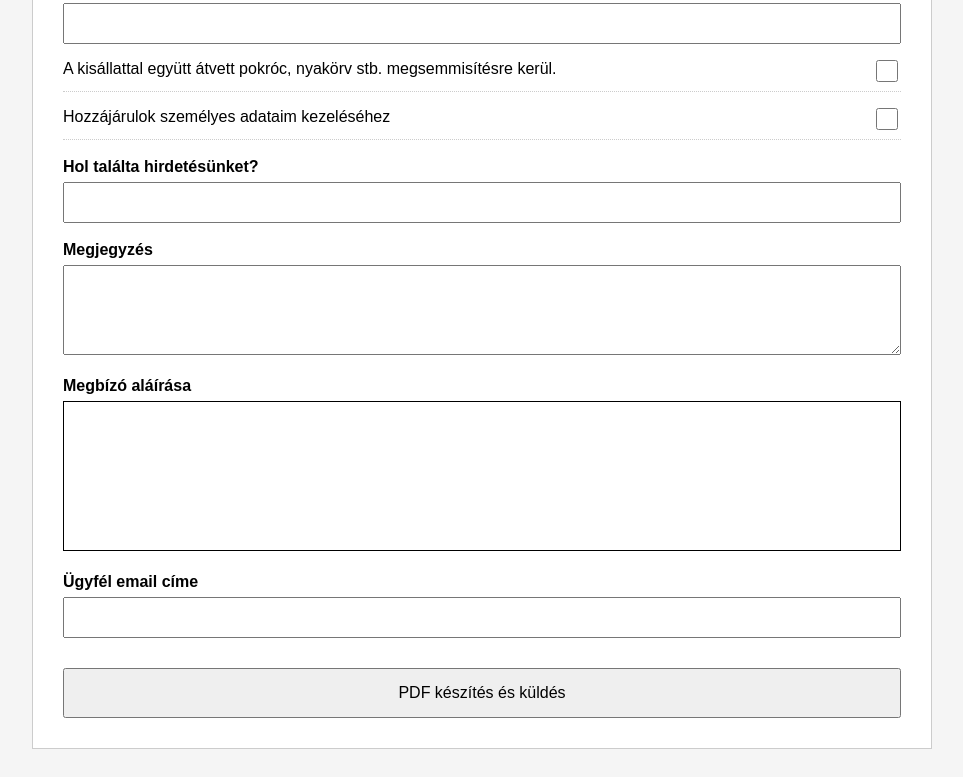
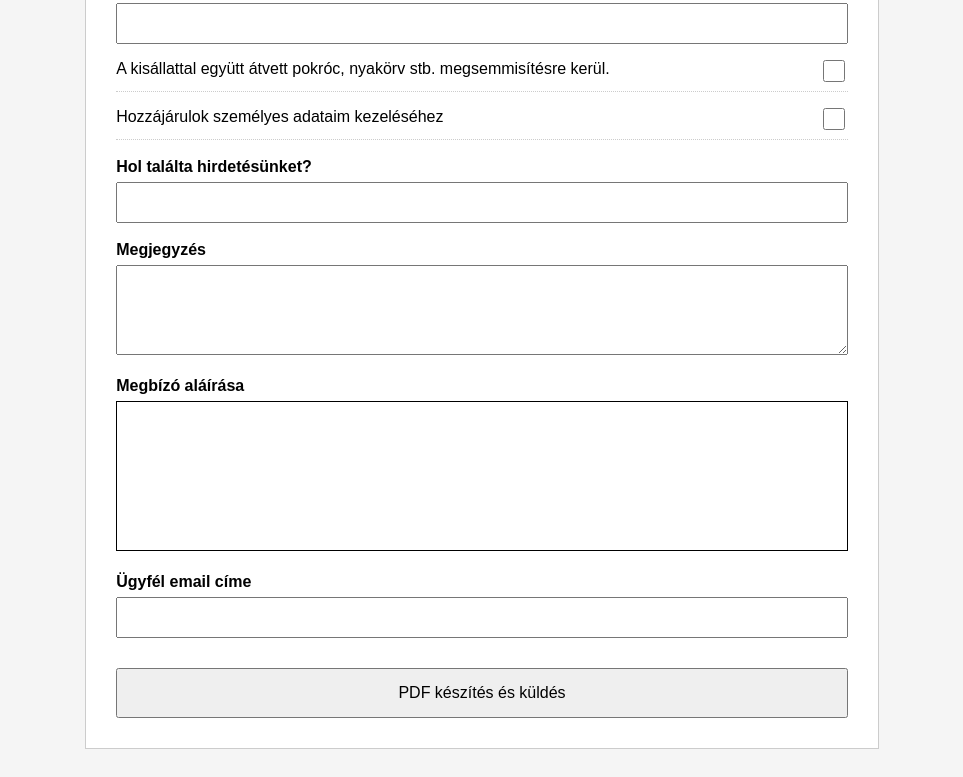
Before and after one commit to azonositolap-cmd/AZONOSITO-LAP-, a website: page index.html in a window 1280 px wide. Both pictures are taken after a click on the button "PDF készítés és küldés". Shown: the part 1295-2072 px from the top of the page, without its empty margins (158-1121 px from the left). Drawn offline with Linux system fonts and the light colour scheme.

Commit message:
Update index.html

```diff
--- a/index.html
+++ b/index.html
@@ -16,7 +16,7 @@ body {
 
 .container {
   background: #fff;
-  max-width: 900px;
+  width: 210mm;
   margin: auto;
   padding: 30px;
   border: 1px solid #ccc;
@@ -88,16 +88,17 @@ canvas {
   height: 22px;
 }
 
-.signature-block {
-  margin-top: 20px;
-}
-
 button {
   margin-top: 30px;
   padding: 14px;
   width: 100%;
   font-size: 16px;
   cursor: pointer;
+}
+
+@media print {
+  body { background: #fff; }
+  .container { border: none; }
 }
 </style>
 
@@ -166,14 +167,8 @@ button {
 </div>
 
 <label>Található-e implantátum (chipen kívül, fém, orvosi eszköz)?</label>
-<div class="checkbox">
-  <span>Igen</span>
-  <input type="checkbox" class="implant">
-</div>
-<div class="checkbox">
-  <span>Nem</span>
-  <input type="checkbox" class="implant">
-</div>
+<div class="checkbox"><span>Igen</span><input type="checkbox" class="implant"></div>
+<div class="checkbox"><span>Nem</span><input type="checkbox" class="implant"></div>
 
 <label>Milyen urna?</label>
 <input type="text">
@@ -185,14 +180,8 @@ button {
 </select>
 
 <label>Fizetés módja</label>
-<div class="checkbox">
-  <span>Készpénz</span>
-  <input type="checkbox">
-</div>
-<div class="checkbox">
-  <span>Átutalás (egy összegben)</span>
-  <input type="checkbox">
-</div>
+<div class="checkbox"><span>Készpénz</span><input type="checkbox"></div>
+<div class="checkbox"><span>Átutalás (egy összegben)</span><input type="checkbox"></div>
 
 <label>Elszállításnál fizetett összeg (Ft)</label>
 <input type="number">
@@ -276,11 +265,22 @@ pdfBtn.onclick = async () => {
 
   const fileName = `${ds}_${clean(cim.value || "cim_nelkul")}.pdf`;
 
-  const pdfBlob = await html2pdf().from(doc).set({
-    margin:10,
-    html2canvas:{ scale: window.innerWidth<768?0.65:0.85 },
-    jsPDF:{ unit:"mm", format:"a4", orientation:"portrait" }
-  }).outputPdf("blob");
+  const opt = {
+    margin: 10,
+    filename: fileName,
+    image: { type: 'jpeg', quality: 0.98 },
+    html2canvas: {
+      scale: 2,
+      scrollX: 0,
+      scrollY: 0,
+      windowWidth: doc.scrollWidth,
+      windowHeight: doc.scrollHeight
+    },
+    jsPDF: { unit: 'mm', format: 'a4', orientation: 'portrait' },
+    pagebreak: { mode: ['css','legacy'] }
+  };
+
+  const pdfBlob = await html2pdf().set(opt).from(doc).outputPdf("blob");
 
   const fd = new FormData();
   fd.append("pdf", pdfBlob, fileName);
```
